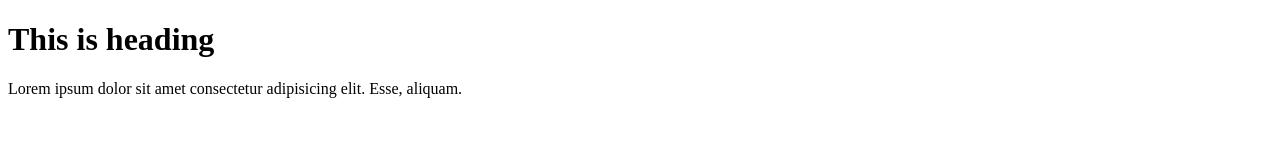
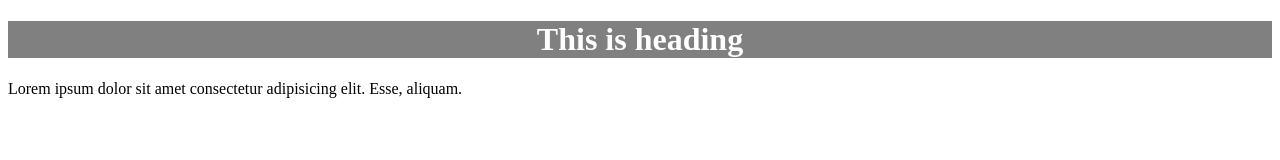
Before and after one commit to Mahin-coder/second-repo, a plain HTML site: page index.html in a window 1280 px wide. Drawn offline with Linux system fonts and the light colour scheme.

Commit message:
style added

```diff
--- a/index.html
+++ b/index.html
@@ -5,6 +5,7 @@
     <meta http-equiv="X-UA-Compatible" content="IE=edge">
     <meta name="viewport" content="width=device-width, initial-scale=1.0">
     <title>Second Repository</title>
+    <link rel="stylesheet" href="style.css">
 </head>
 <body>
     <h1>This is heading</h1>
--- /dev/null
+++ b/style.css
@@ -0,0 +1,5 @@
+h1{
+    background-color: grey;
+    color: white;
+    text-align: center;
+}
```
